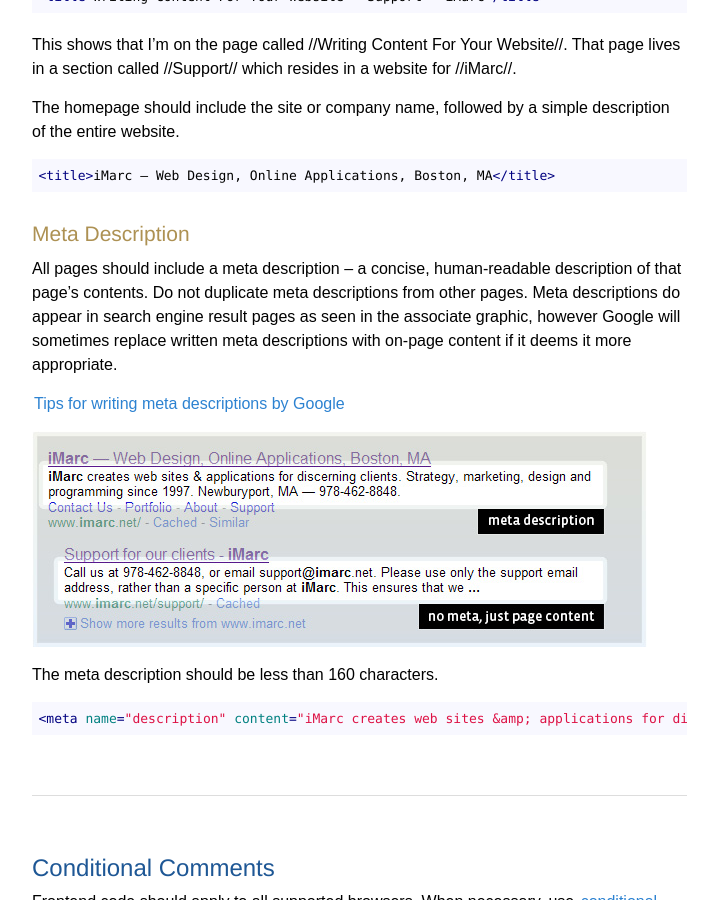
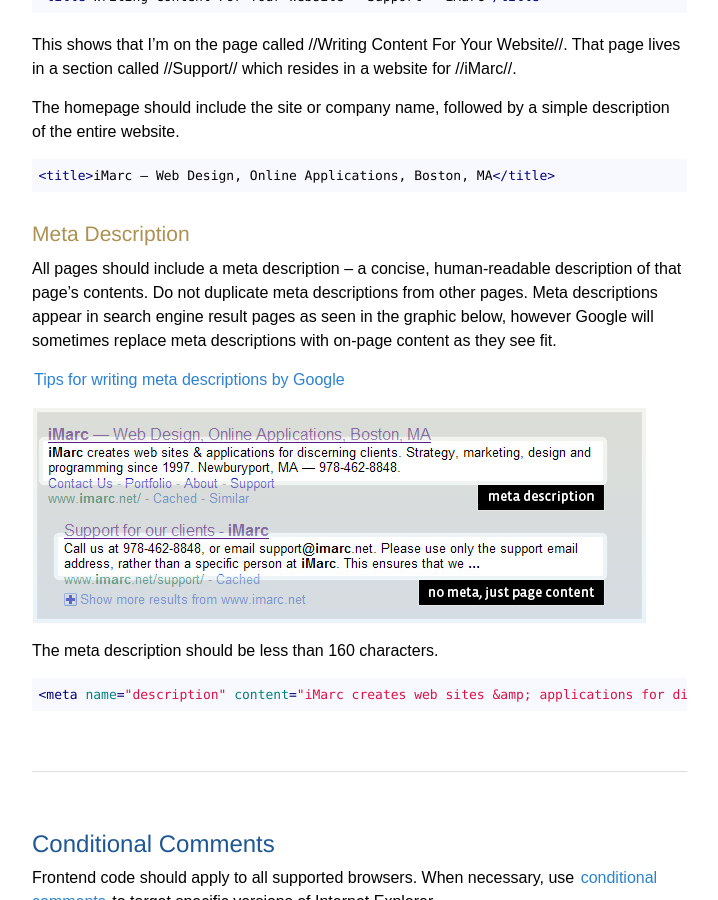
Before and after one commit to imarc/handbook, a Jekyll site: the page built from frontend.markdown, in a window 1280 px wide and 900 px high, scrolled down 7575 px. Shown: the whole window, without its empty margins (138-856 px from the left). Built offline with Jekyll 4.4.1, drawn with Linux system fonts in a browser that asks for light colours; nearby versions of some CDN libraries.

Commit message:
meta descrip wording change

```diff
--- a/frontend.markdown
+++ b/frontend.markdown
@@ -301,7 +301,7 @@
 
 ### Meta Description
 
-All pages should include a meta description – a concise, human-readable description of that page’s contents. Do not duplicate meta descriptions from other pages. Meta descriptions do appear in search engine result pages as seen in the associate graphic, however Google will sometimes replace written meta descriptions with on-page content if it deems it more appropriate.
+All pages should include a meta description – a concise, human-readable description of that page’s contents. Do not duplicate meta descriptions from other pages. Meta descriptions appear in search engine result pages as seen in the graphic below, however Google will sometimes replace meta descriptions with on-page content as they see fit.
 
 [Tips for writing meta descriptions by Google](http://support.google.com/webmasters/bin/answer.py?hl=en&answer=35624#1)
 
```
